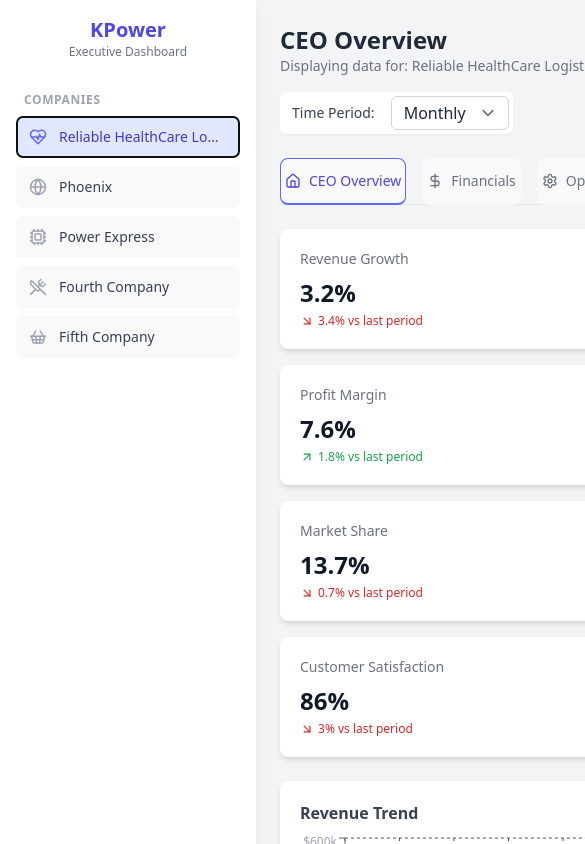
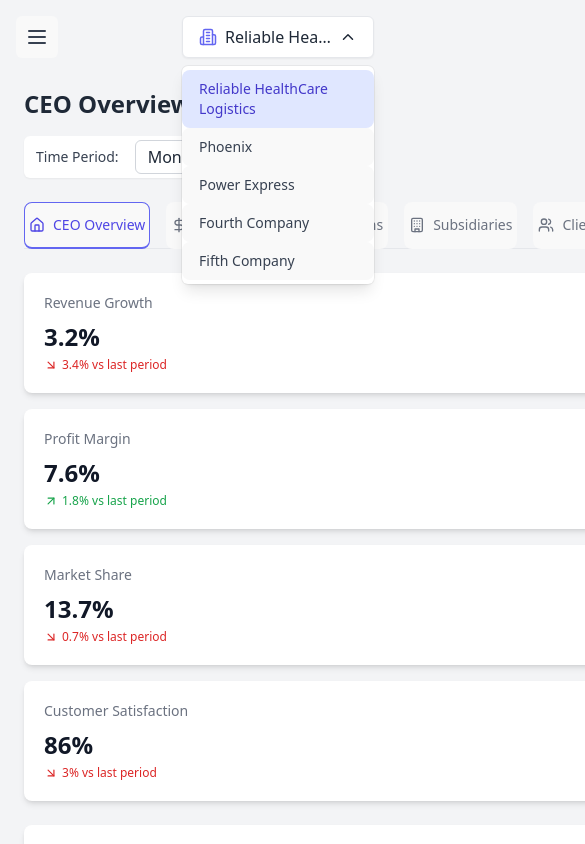
Before and after one commit to juliomeza/logistics-dashboard, a React (Vite) app: page / in a window 390 px wide. Both pictures are taken after a click on the button "Reliable HealthCare Logistics". Shown: the top 844 px of the page, 585 px wide, since content can reach past the window. Built offline with nearby package versions, Linux system fonts and the light colour scheme.

Commit message:
Side bar mejorado

```diff
--- a/src/components/layout/DashboardLayout.tsx
+++ b/src/components/layout/DashboardLayout.tsx
@@ -1,4 +1,4 @@
-import React from 'react';
+import React, { useState } from 'react';
 import Sidebar from './Sidebar';
 import { Subsidiary } from '../../data/types';
 import PeriodSelector from '../common/PeriodSelector';
@@ -24,23 +24,34 @@ const DashboardLayout: React.FC<DashboardLayoutProps> = ({
   onPeriodChange,
   currentViewTitle
 }) => {
-
+  const [isMobileMenuOpen, setIsMobileMenuOpen] = useState(false);
   const selectedSubsidiary = subsidiaries.find(s => s.id === selectedSubsidiaryId);
 
+  const toggleMobileMenu = () => {
+    setIsMobileMenuOpen(!isMobileMenuOpen);
+  };
+
   return (
-    <div className="flex min-h-screen bg-gray-100 dark:bg-gray-900">
+    <div className="min-h-screen bg-gray-100 dark:bg-gray-900">
+      {/* Sidebar for both mobile and desktop */}
       <Sidebar
         subsidiaries={subsidiaries}
         selectedSubsidiaryId={selectedSubsidiaryId}
         onSelectSubsidiary={onSelectSubsidiary}
+        isMobileMenuOpen={isMobileMenuOpen}
+        onMobileMenuToggle={toggleMobileMenu}
       />
+
+      {/* Main Content - Adjusted for sidebar presence on desktop */}
+      <div className="md:pl-64 flex flex-col flex-1">
         <main className="flex-1 p-6 lg:p-8 overflow-y-auto w-full max-w-[1400px] mx-auto">
-         {/* Header Section */}
-        <div className="flex flex-col md:flex-row justify-between items-start md:items-center mb-6 gap-4">
+          {/* Header Section - Adjusted for mobile */}
+          <div className="flex flex-col md:flex-row justify-between items-start md:items-center mb-6 gap-4 mt-16 md:mt-0">
             <div>
               <h2 className="text-2xl font-semibold text-gray-800 dark:text-gray-200">{currentViewTitle}</h2>
+              {/* On desktop, this is shown. On mobile, it's hidden because we use the dropdown */}
               {selectedSubsidiary && (
-                  <p className="text-sm text-gray-500 dark:text-gray-400">
+                <p className="text-sm text-gray-500 dark:text-gray-400 hidden md:block">
                   Displaying data for: <span className="font-medium">{selectedSubsidiary.name}</span>
                 </p>
               )}
@@ -52,6 +63,7 @@ const DashboardLayout: React.FC<DashboardLayoutProps> = ({
           {children}
         </main>
       </div>
+    </div>
   );
 };
 
--- a/src/components/layout/Sidebar.tsx
+++ b/src/components/layout/Sidebar.tsx
@@ -1,17 +1,81 @@
-import React from 'react';
-import { Building2 } from 'lucide-react';
+import React, { useState } from 'react';
+import { Building2, Menu, X, ChevronDown, ChevronUp } from 'lucide-react';
 import { Subsidiary } from '../../data/types';
 
 interface SidebarProps {
   subsidiaries: Subsidiary[];
   selectedSubsidiaryId: string;
   onSelectSubsidiary: (id: string) => void;
+  isMobileMenuOpen?: boolean;
+  onMobileMenuToggle?: () => void;
 }
 
-const Sidebar: React.FC<SidebarProps> = ({ subsidiaries, selectedSubsidiaryId, onSelectSubsidiary }) => {
-  return (
-    <div className="w-64 bg-white dark:bg-gray-800 shadow-lg p-4 flex flex-col space-y-2 h-screen sticky top-0">
-        {/* Optional Logo Area */}
+const Sidebar: React.FC<SidebarProps> = ({
+  subsidiaries,
+  selectedSubsidiaryId,
+  onSelectSubsidiary,
+  isMobileMenuOpen,
+  onMobileMenuToggle
+}) => {
+  const [isCompanyDropdownOpen, setIsCompanyDropdownOpen] = useState(false);
+  const selectedSubsidiary = subsidiaries.find(sub => sub.id === selectedSubsidiaryId);
+
+  const toggleCompanyDropdown = () => {
+    setIsCompanyDropdownOpen(!isCompanyDropdownOpen);
+  };
+
+  // Mobile company selector dropdown
+  const MobileCompanySelector = () => (
+    <div className="md:hidden fixed top-4 right-4 z-30 w-48">
+      <button
+        onClick={toggleCompanyDropdown}
+        className="w-full flex items-center justify-between px-4 py-2 bg-white dark:bg-gray-800 rounded-md shadow-sm border border-gray-200 dark:border-gray-700"
+      >
+        <div className="flex items-center overflow-hidden">
+          {selectedSubsidiary && (
+            <>
+              <Building2 size={18} className="mr-2 flex-shrink-0 text-indigo-500 dark:text-indigo-400" />
+              <span className="font-medium text-gray-800 dark:text-gray-200 truncate">
+                {selectedSubsidiary.name}
+              </span>
+            </>
+          )}
+        </div>
+        {isCompanyDropdownOpen ? <ChevronUp size={18} className="flex-shrink-0 ml-1" /> : <ChevronDown size={18} className="flex-shrink-0 ml-1" />}
+      </button>
+
+      {isCompanyDropdownOpen && (
+        <div className="mt-2 rounded-md shadow-lg bg-white dark:bg-gray-800 ring-1 ring-black ring-opacity-5 overflow-hidden z-50 absolute right-0 w-full">
+          <div className="py-1 max-h-60 overflow-y-auto">
+            {subsidiaries.map((sub) => {
+              const isSelected = sub.id === selectedSubsidiaryId;
+              return (
+                <button
+                  key={sub.id}
+                  onClick={() => {
+                    onSelectSubsidiary(sub.id);
+                    setIsCompanyDropdownOpen(false);
+                  }}
+                  className={`w-full text-left px-4 py-2 text-sm ${
+                    isSelected
+                      ? 'bg-indigo-100 dark:bg-indigo-900/50 text-indigo-700 dark:text-indigo-300'
+                      : 'text-gray-700 dark:text-gray-300 hover:bg-gray-100 dark:hover:bg-gray-700'
+                  }`}
+                >
+                  {sub.name}
+                </button>
+              );
+            })}
+          </div>
+        </div>
+      )}
+    </div>
+  );
+
+  // Desktop sidebar content
+  const sidebarContent = (
+    <>
+      {/* Logo Area */}
       <div className="mb-6 text-center">
         <h1 className="text-xl font-bold text-indigo-600 dark:text-indigo-400">KPower</h1>
         <p className="text-xs text-gray-500 dark:text-gray-400">Executive Dashboard</p>
@@ -37,8 +101,73 @@ const Sidebar: React.FC<SidebarProps> = ({ subsidiaries, selectedSubsidiaryId, o
         );
       })}
 
-       {/* Add other navigation links here if needed */}
+      {/* Add other navigation links here if needed */}
+    </>
+  );
+
+  // Mobile sidebar (hidden by default)
+  const mobileSidebar = (
+    <div className={`fixed inset-0 flex z-40 md:hidden transition-opacity duration-300 ${isMobileMenuOpen ? 'opacity-100' : 'opacity-0 pointer-events-none'}`}>
+      {/* Overlay */}
+      <div
+        className={`fixed inset-0 bg-gray-600 bg-opacity-75 transition-opacity ${isMobileMenuOpen ? 'opacity-100' : 'opacity-0'}`}
+        onClick={onMobileMenuToggle}
+      ></div>
+
+      {/* Sidebar */}
+      <div className={`relative flex-1 flex flex-col max-w-xs w-full bg-white dark:bg-gray-800 transform transition ease-in-out duration-300 ${isMobileMenuOpen ? 'translate-x-0' : '-translate-x-full'}`}>
+        {/* Close button */}
+        <div className="absolute top-0 right-0 -mr-12 pt-2">
+          <button
+            className="ml-1 flex items-center justify-center h-10 w-10 rounded-full focus:outline-none focus:ring-2 focus:ring-inset focus:ring-white"
+            onClick={onMobileMenuToggle}
+          >
+            <span className="sr-only">Close sidebar</span>
+            <X size={24} className="text-white" />
+          </button>
+        </div>
+
+        {/* Sidebar content */}
+        <div className="flex-1 h-0 pt-5 pb-4 overflow-y-auto">
+          <div className="px-4 space-y-2">
+            {sidebarContent}
+          </div>
+        </div>
+      </div>
     </div>
+  );
+
+  // Desktop sidebar
+  const desktopSidebar = (
+    <div className="hidden md:flex md:flex-col md:w-64 md:fixed md:inset-y-0 z-10">
+      <div className="flex-1 flex flex-col min-h-screen bg-white dark:bg-gray-800 shadow-lg p-4 space-y-2">
+        {sidebarContent}
+      </div>
+    </div>
+  );
+
+  return (
+    <>
+      {/* Mobile Sidebar Toggle Button */}
+      <div className="md:hidden fixed top-4 left-4 z-30">
+        <button
+          onClick={onMobileMenuToggle}
+          className="p-2 rounded-md text-gray-700 dark:text-gray-300 hover:bg-gray-100 dark:hover:bg-gray-700 focus:outline-none focus:ring-2 focus:ring-inset focus:ring-indigo-500"
+        >
+          <span className="sr-only">Open sidebar</span>
+          <Menu size={24} />
+        </button>
+      </div>
+
+      {/* Mobile Sidebar */}
+      {mobileSidebar}
+
+      {/* Desktop Sidebar */}
+      {desktopSidebar}
+
+      {/* Mobile Company Selector Dropdown (always visible on mobile) */}
+      <MobileCompanySelector />
+    </>
   );
 };
 
```
Lines whose indentation alone changed are shown as unchanged.
